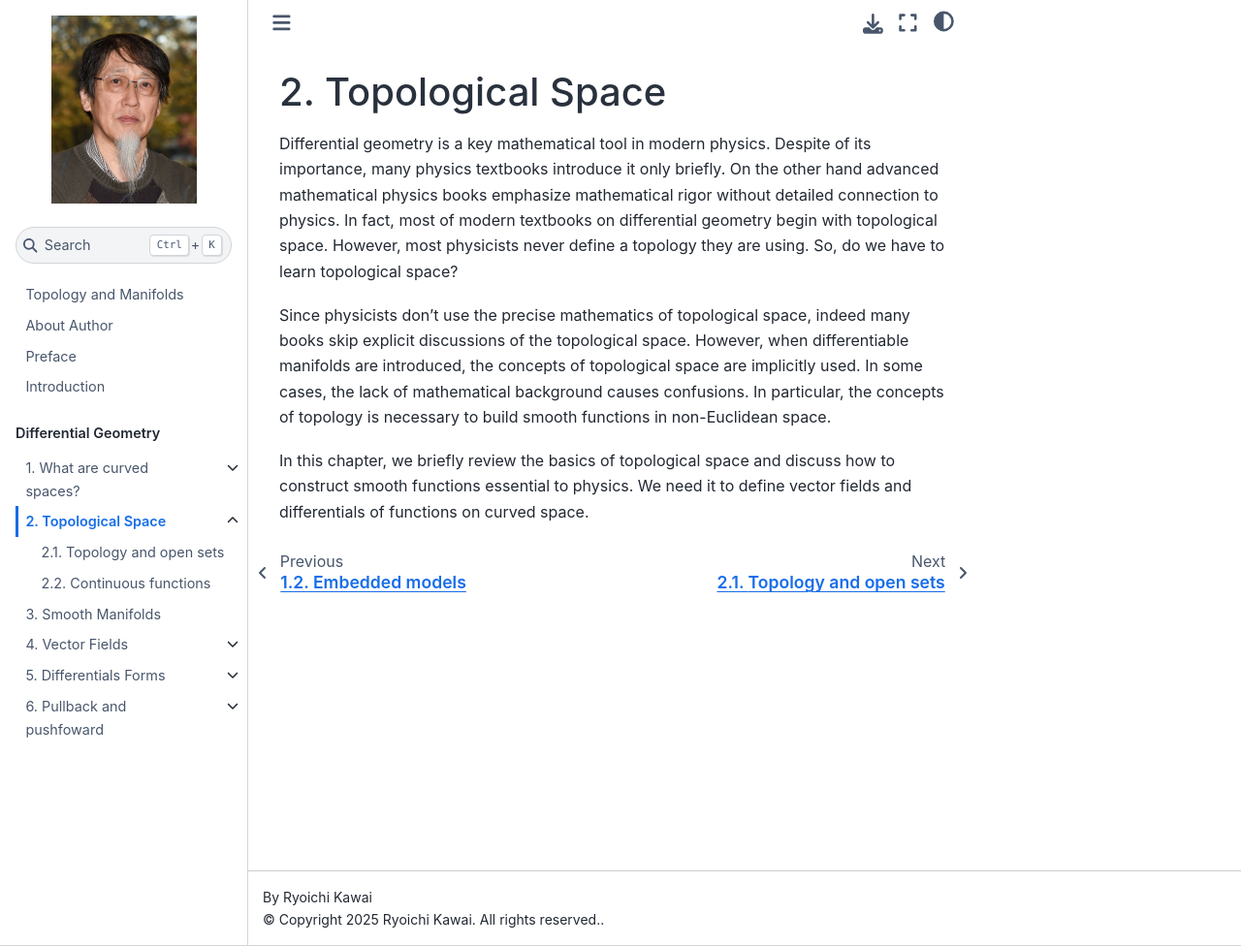
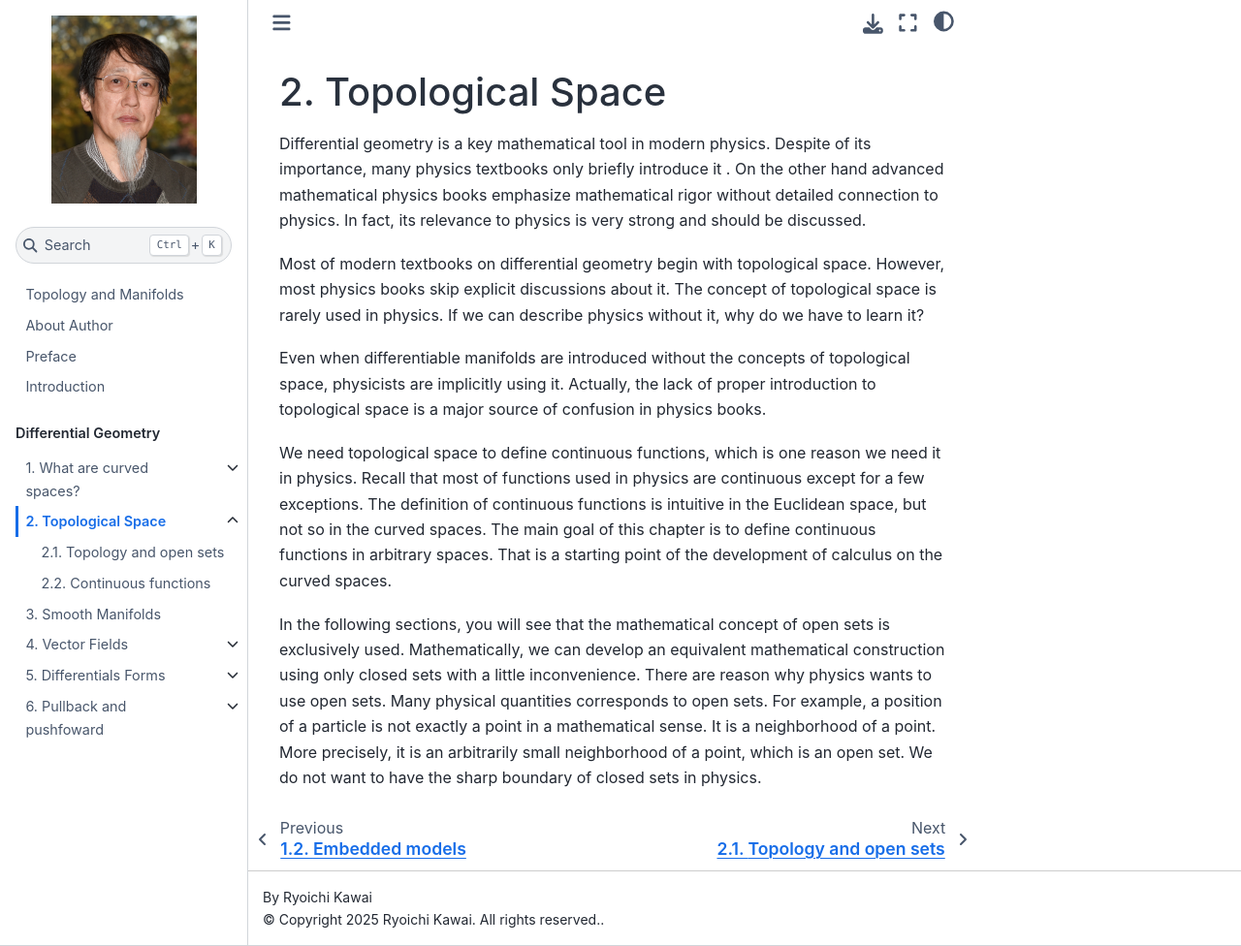
Before and after one commit to ryoichikawai/geometry, a Jupyter Book: the page built from topology/intro.md, in a window 1280 px wide and 976 px high. Shown: the whole window at 97% size. Built offline with Jupyter Book 1.0.4 settings and Sphinx 7.4.7 and the Sphinx Book theme 1.1.4, drawn with Linux system fonts in a browser that asks for light colours; pages that are not in the unit, such as notebooks, are missing from menus.

Commit message:
topology/intro updated

```diff
--- a/topology/intro.md
+++ b/topology/intro.md
@@ -1,9 +1,12 @@
 (ch:topological-space)=
 # Topological Space
 
+Differential geometry is a key mathematical tool in modern physics.  Despite of its importance, many physics textbooks only briefly introduce it .  On the other hand advanced mathematical physics books emphasize mathematical rigor without detailed connection to physics.  In fact, its relevance to physics is very strong and should be discussed.
 
-Differential geometry is a key mathematical tool in modern physics.  Despite of its importance, many physics textbooks introduce it only briefly.  On the other hand advanced mathematical physics books emphasize mathematical rigor without detailed connection to physics.  In fact, most of modern textbooks on differential geometry begin with topological space.  However, most physicists never define a topology they are using.  So, do we have to learn topological space?
+Most of modern textbooks on differential geometry begin with topological space.  However, most physics books skip explicit discussions about it.  The concept of  topological space is rarely used in physics.  If we can describe  physics without it, why do we have to learn it?
 
-Since physicists don't use the precise mathematics of topological space, indeed many books skip explicit discussions of the topological space. However, when differentiable manifolds are introduced, the concepts of topological space are implicitly used.  In some cases, the lack of mathematical background causes confusions.  In particular, the concepts of topology is necessary to build smooth functions in non-Euclidean space.
+ Even when differentiable manifolds are introduced without the concepts of topological space, physicists are implicitly using it.  Actually, the lack of proper introduction to topological space is a major source of confusion in physics books.
 
-In this chapter, we briefly review the basics of topological space and discuss how to construct smooth functions essential to physics.  We need it to define vector fields and differentials of functions on curved space.
+We need topological space  to define continuous functions, which is one reason we need it in physics.  Recall that most of functions used in physics are continuous except for a few exceptions.  The definition of continuous functions is intuitive in the Euclidean space,  but not so in the curved spaces.  The main goal of this chapter is to define continuous functions in arbitrary spaces.  That is a starting point of the development of calculus on the curved spaces.
+
+In the following sections, you will see that the mathematical concept of open sets is exclusively used.  Mathematically, we can develop an equivalent mathematical construction  using only closed sets with a little inconvenience.  There are reason why physics wants to use open sets.  Many physical quantities corresponds to open sets.  For example, a position of a particle is not exactly a point in a mathematical sense.  It is a neighborhood of a point.  More precisely,  it is an arbitrarily small neighborhood of a point, which is an open set.  We do not want to have  the sharp boundary of closed sets in physics.
```
